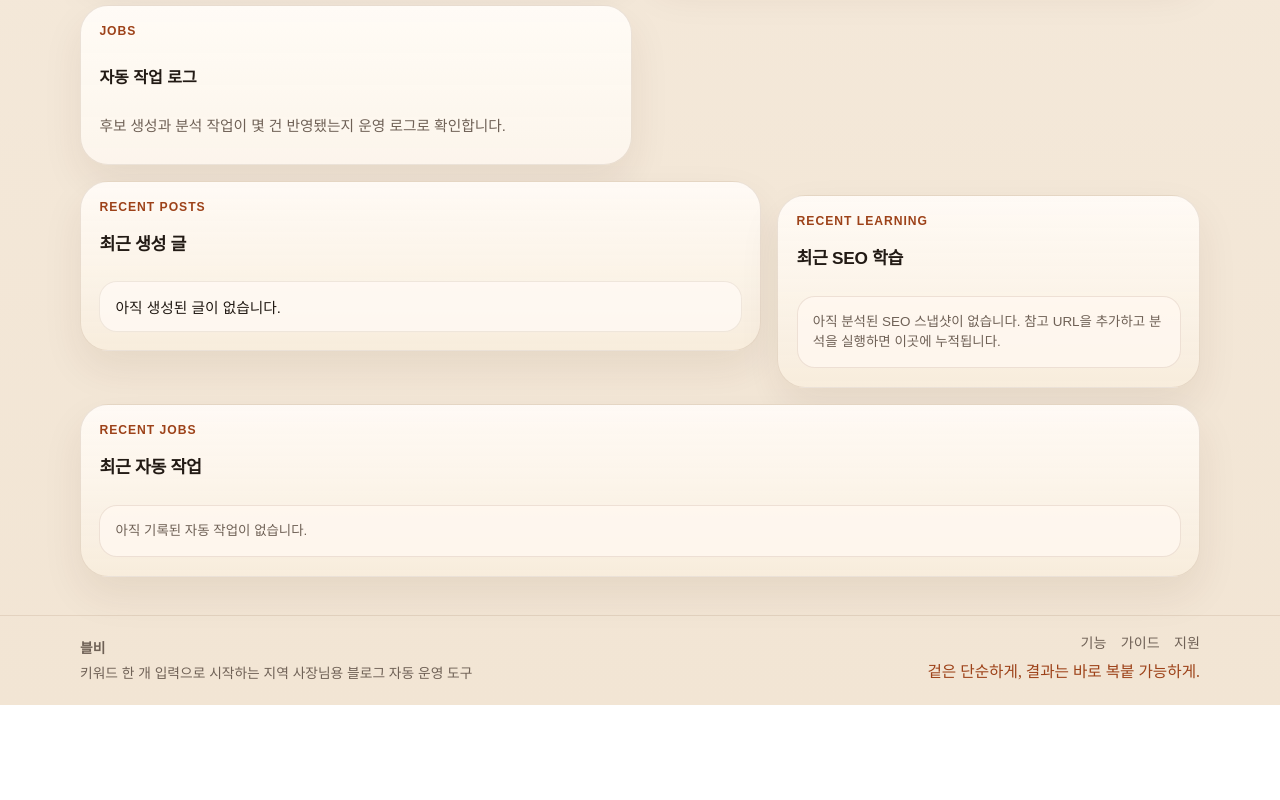
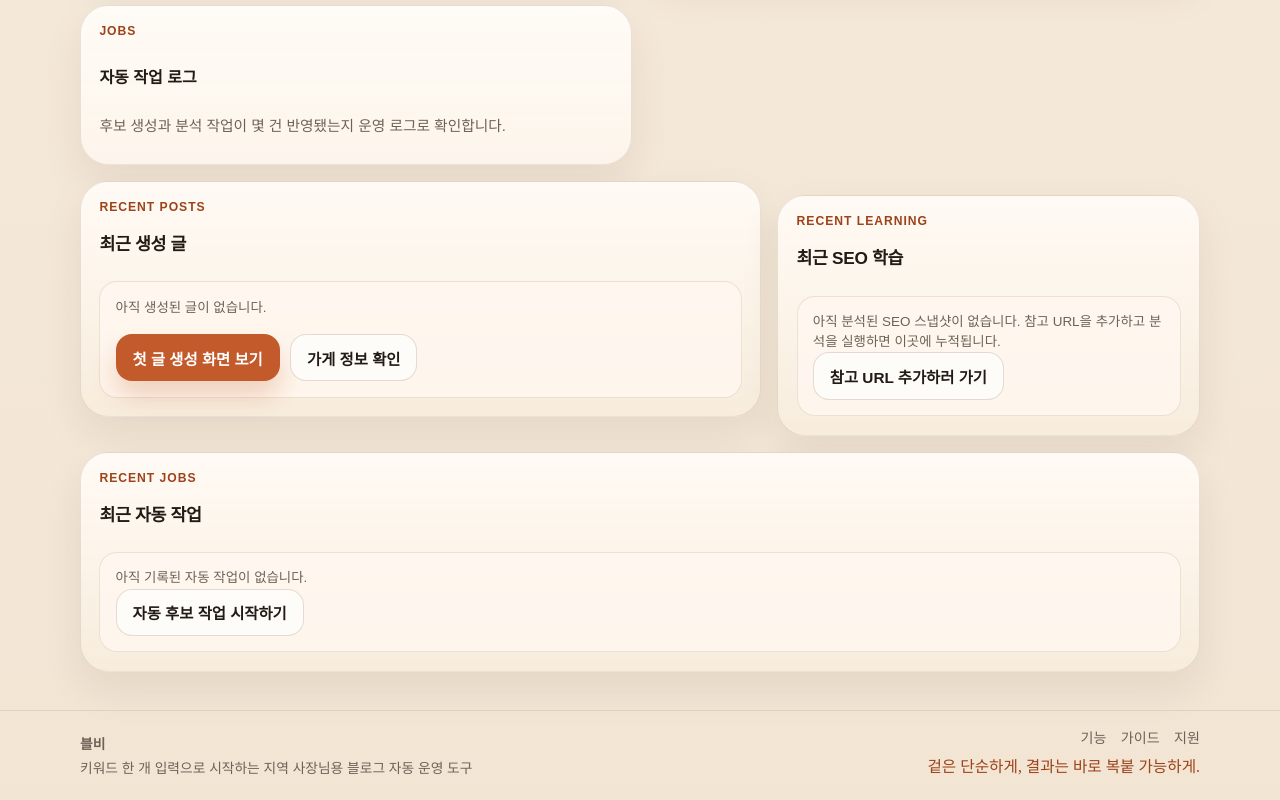
Before and after one commit to withark/BLBI, a Next.js app: page /admin in a window 1280 px wide. Shown: the part 2001-2801 px from the top of the page. Before the commit the page ends 2706 px from the top, so only its background shows below. Built offline with nearby package versions, Linux system fonts and the light colour scheme.

Commit message:
Improve dashboard history deep links and admin empty states

```diff
--- a/app/admin/page.tsx
+++ b/app/admin/page.tsx
@@ -165,7 +165,17 @@ export default async function AdminPage(): Promise<React.ReactNode> {
           </div>
 
           {stats.recentPosts.length === 0 ? (
-            <div className="status">아직 생성된 글이 없습니다.</div>
+            <div className="surface-muted section-stack">
+              <p className="small-note">아직 생성된 글이 없습니다.</p>
+              <div className="inline-actions">
+                <Link className="btn btn-primary" href="/dashboard">
+                  첫 글 생성 화면 보기
+                </Link>
+                <Link className="btn btn-secondary" href="/onboarding">
+                  가게 정보 확인
+                </Link>
+              </div>
+            </div>
           ) : (
             <div className="history-list">
               {stats.recentPosts.slice(0, 6).map((post) => (
@@ -194,6 +204,11 @@ export default async function AdminPage(): Promise<React.ReactNode> {
           {seoSnapshots.length === 0 ? (
             <div className="surface-muted">
               <p className="small-note">아직 분석된 SEO 스냅샷이 없습니다. 참고 URL을 추가하고 분석을 실행하면 이곳에 누적됩니다.</p>
+              <div className="inline-actions">
+                <Link className="btn btn-secondary" href="/admin/seo-references">
+                  참고 URL 추가하러 가기
+                </Link>
+              </div>
             </div>
           ) : (
             <div className="history-list">
@@ -220,6 +235,11 @@ export default async function AdminPage(): Promise<React.ReactNode> {
         {adminJobs.length === 0 ? (
           <div className="surface-muted">
             <p className="small-note">아직 기록된 자동 작업이 없습니다.</p>
+            <div className="inline-actions">
+              <Link className="btn btn-secondary" href="/admin/seo-references">
+                자동 후보 작업 시작하기
+              </Link>
+            </div>
           </div>
         ) : (
           <div className="history-list">
```
Also changed, not shown: app/dashboard/dashboard-client.tsx (+4 -3 lines).
